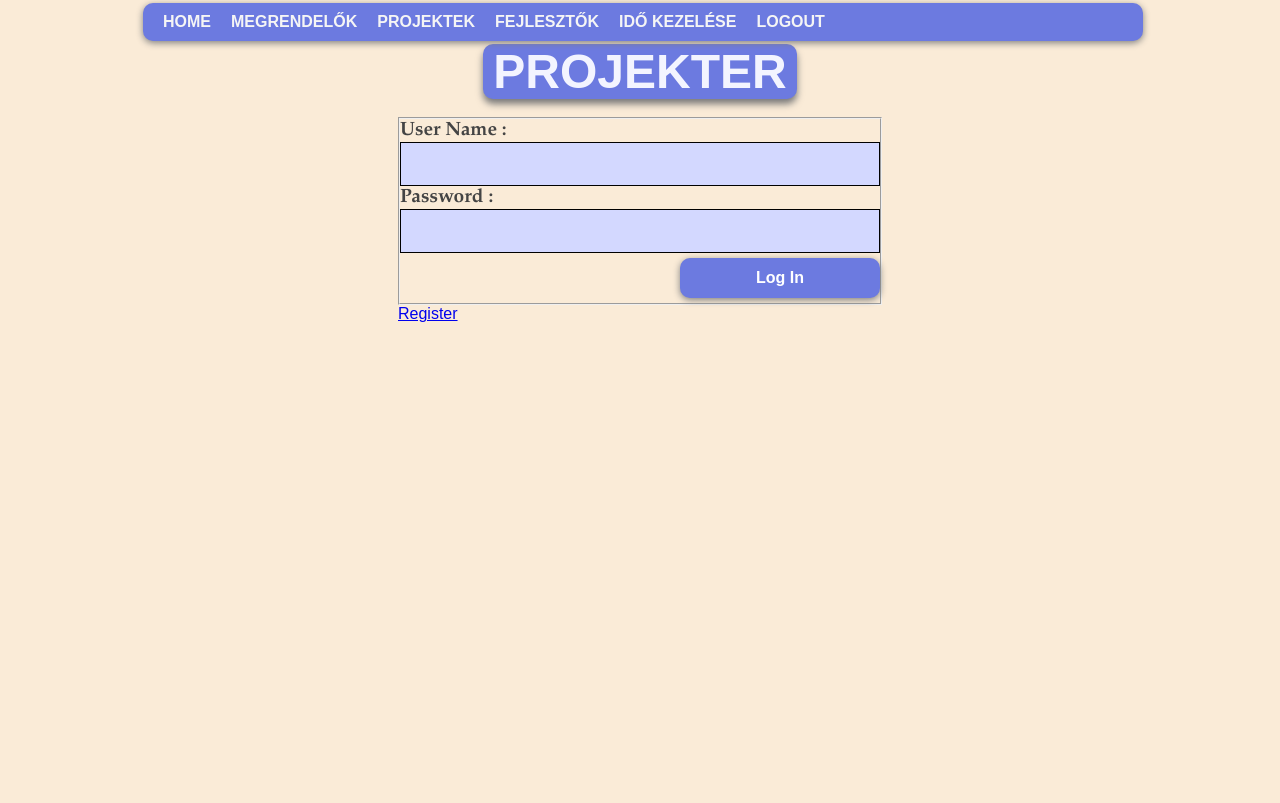
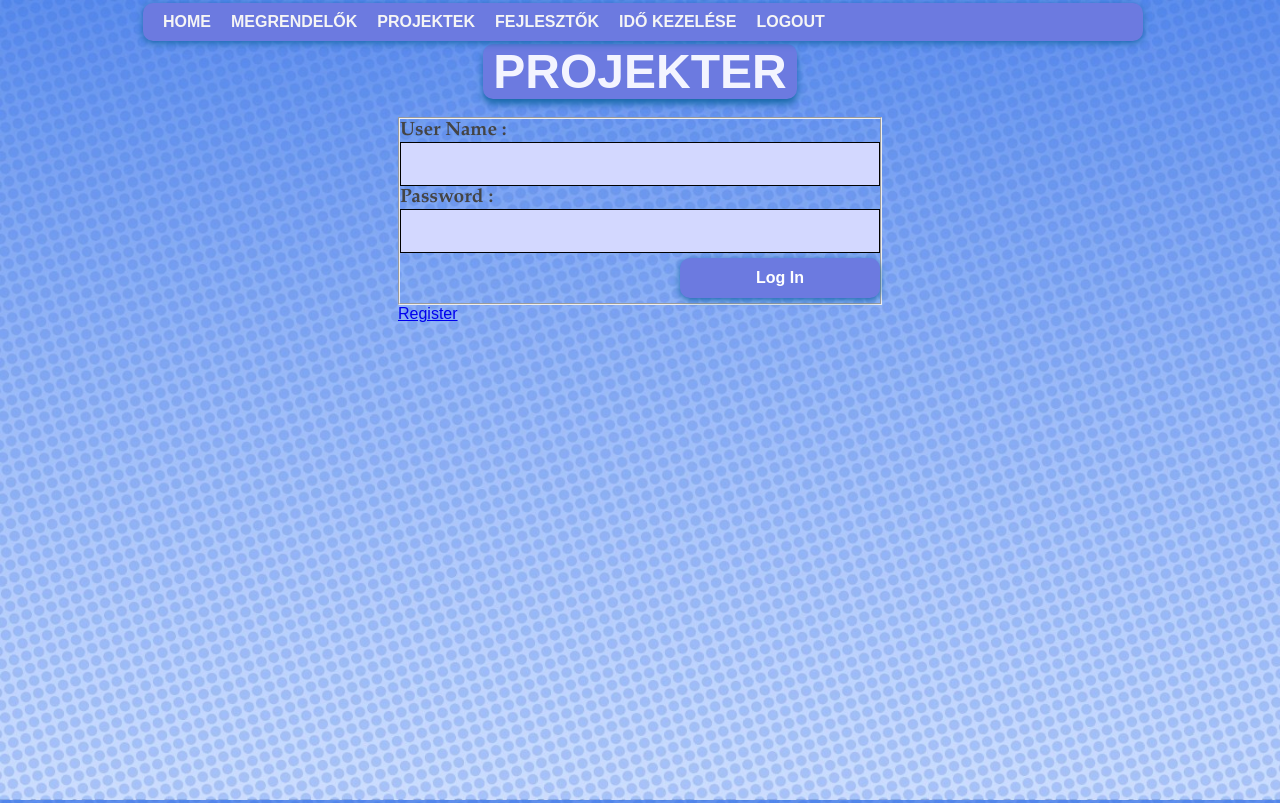
Before and after one commit to projekter2019/team, a PHP site: page / in a window 1280 px wide. Run offline with PHP 8.4, Linux system fonts and the light colour scheme.

Commit message:
Add files via upload

```diff
--- a/Dizajn/menu.css
+++ b/Dizajn/menu.css
@@ -19,7 +19,7 @@
 	background: -moz-linear-gradient(top, #efefef 0%, #bbbbbb 100%);
 	background: -webkit-linear-gradient(top, #efefef 0%, #bbbbbb 100%);
 	box-shadow: 0px 0px 9px rgba(0,0,0,0.15);*/
-	box-shadow: 0px 2px 7px grey;
+	box-shadow: 0px 2px 7px #1769a9;
     /*height: 40px;*/
     background-color: #6c7ae0;
     border: 10px;
--- a/Dizajn/projekterCSS.css
+++ b/Dizajn/projekterCSS.css
@@ -2,6 +2,11 @@
 	margin: 0px;
 	padding: 0px;
 	box-sizing: border-box;
+}
+
+body {
+	background-image: url('background.jpg');
+	background-size: cover;
 }
 
 body, html {
@@ -25,7 +30,7 @@ table {
     border-radius:10px;
     -moz-border-radius:6px;
 	border-spacing: 0px;
-	box-shadow: 0px 2px 7px grey;
+	box-shadow: 0px 2px 7px #1769a9;
 }
 
 th:first-child {
@@ -72,7 +77,7 @@ input[type="Submit"] {
     background-color: #6c7ae0;
     border-radius: 10px;
 	border: none;
-	box-shadow: 0px 2px 7px grey;
+	box-shadow: 0px 2px 7px #1769a9;
     font-weight: bold;
     margin: 5px;
 	margin-right: 0px;
@@ -153,7 +158,7 @@ h1{
     padding-left: 10px;
     padding-right: 10px;
     color: #f3f4ff;
-    box-shadow: 0px 5px 7px #7a7a7a;
+    box-shadow: 0px 5px 7px #1769a9;
 }
 
 #login_form {
```
Also changed, not shown: Dizajn/background.jpg (added).
